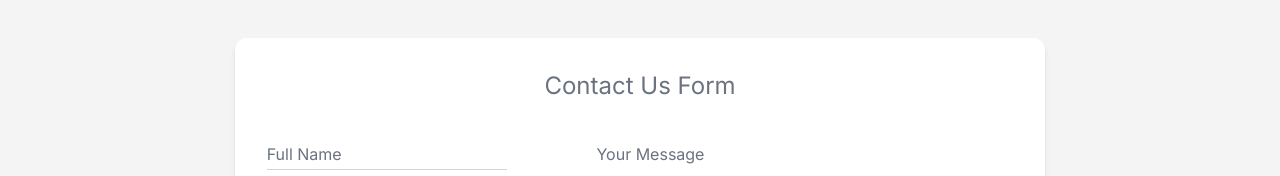
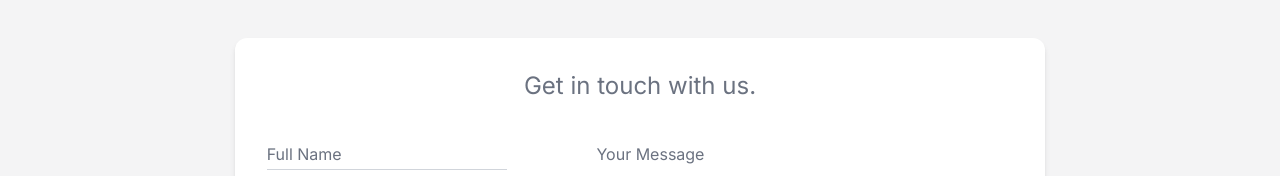
Before and after one commit to oscar-ct/susyq, a Next.js app: page / in a window 1280 px wide. Shown: the part 5157-5333 px from the top of the page. Built offline with nearby package versions, Linux system fonts and the light colour scheme.

Commit message:
update form title

```diff
--- a/src/components/Contact.jsx
+++ b/src/components/Contact.jsx
@@ -175,7 +175,7 @@ const Contact = () => {
                             ) : (
                                 <>
                                     <div className={"pb-6 text-center text-2xl text-gray-500"}>
-                                        Contact Us Form
+                                        Get in touch with us.
                                     </div>
                                     <div className={"flex flex-col md:flex-row gap-8"}>
                                         <div className={"flex flex-col items-start w-full md:w-5/12 gap-8"}>
```
